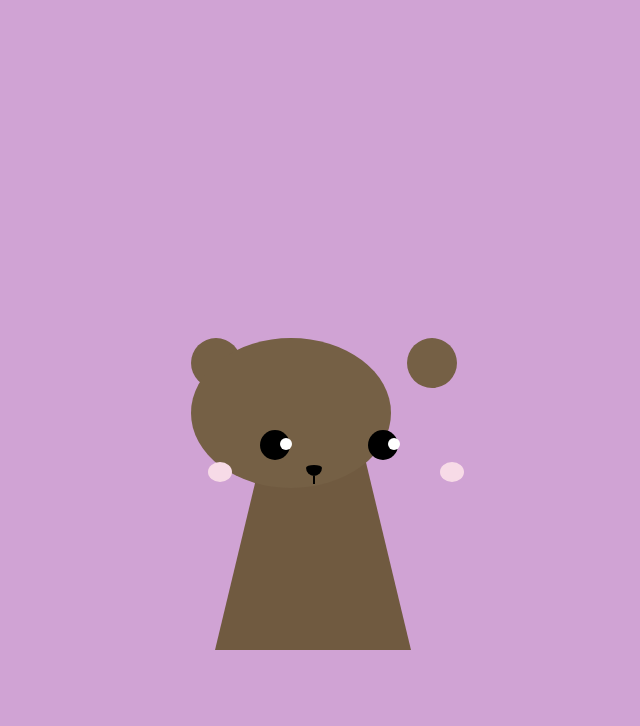
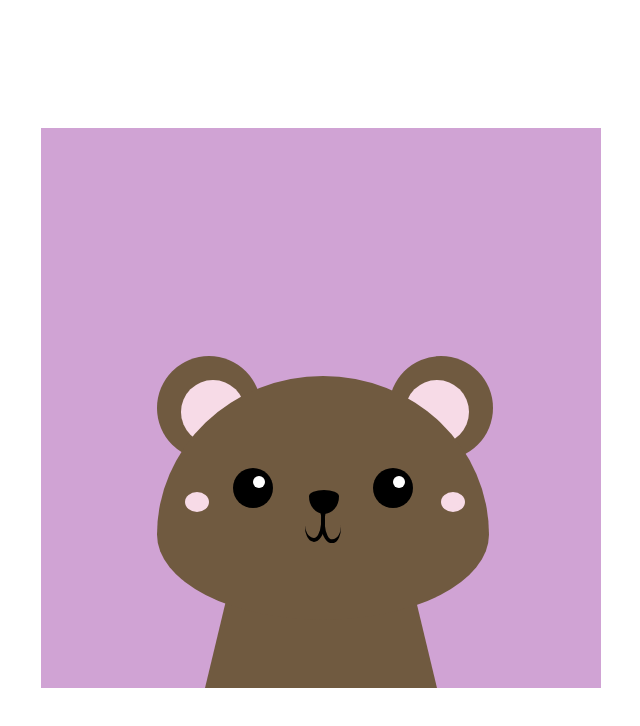
Before and after one commit to Rania-Alablani/CSS-bear, a plain HTML site: page index.html in a window 1280 px wide. Shown: the whole page, without its empty margins (327-967 px from the left). Drawn offline with Linux system fonts and the light colour scheme.

Commit message:
Update styles.css

```diff
--- a/styles.css
+++ b/styles.css
@@ -1,54 +1,51 @@
-body{
-  padding: 0;
-  margin: 0;
-  background-color:#d0a3d4;
-}
-
-.container{
-  height: 500px;
-  width: 400px;
-  left:0;
-  right:0;
-  top:0;
-  bottom:0;
-  margin: auto;
-  position: absolute;
+body {
+  height: 100vh;
+  width: 100vw;
   display: flex;
   align-items: center;
   justify-content: center;
 }
 
-.bear-body{
+.container {
   position: relative;
+  background: #d0a3d4;
+  height: 70vmin;
+  width: 70vmin;
+  display: flex;
+  justify-content: center;
+}
+
+.bear-body {
+  position: relative;
+  align-self: end;
   border-bottom: 25vmin solid #705a40;
   border-left: 6vmin solid transparent;
   border-right: 6vmin solid transparent;
-  height: 0px;
-  width: 100px;
-   align-self: end;
+  height: 0;
+  width: 17vmin;
 }
 
-.bear-body::after{
+.bear-body::after {
+  position: absolute;
   content: '';
-  border-radius: 50%;
-  background-color:#756045;
-  height: 150px;
-  width: 200px;
-  position: absolute;
+  background: #705a40;
+  height: 30.5vmin;
+  width: 41.5vmin;
+  border-radius: 50% 50% 50% 50% / 65% 65% 35% 35% ;
   top: -14vmin;
-  left: -9vmin;
+  left: -12vmin;
 }
 
-.eyes{
+.eyes {
   position: relative;
-  height:30px;
-  width:30px;
-  background-color: black;
+  background: black;
+  height: 5vmin;
+  width: 5vmin;
   border-radius: 50%;
+  top: -2.5vmin;
+  left: -2.5vmin;
   z-index: 1;
-  top: -20px;
-  left: -3px;
-  box-shadow: 13.5vmin 0;
+  box-shadow: 17.5vmin 0;
 }
 
 .eyes::after {
@@ -60,7 +57,7 @@ body{
   border-radius: 50%;
   left: 2.5vmin;
   top: 1vmin;
-  box-shadow: 13.5vmin 0 white;
+  box-shadow: 17.5vmin 0 white;
 }
 
 .eyes::before {
@@ -70,40 +67,70 @@ body{
   height: 2.5vmin;
   width: 3vmin;
   border-radius: 50%;
-  top: 4vmin;
-  left: -6.5vmin;
-  box-shadow: 29vmin 0 #f7dbe7;
+  top: 3vmin;
+  left: -6vmin;
+  box-shadow: 32vmin 0 #f7dbe7;
 }
 
-.nose{
+.nose {
   position: relative;
-  background-color: black;
-  height: 11px;
-  width: 16px;
-  border-radius: 50% 50% 50% 50% / 25% 25% 75% 75%;
-  z-index: 1;
-  left: 43px;
-  top: -15px;
-}
-
-.mouth{
-   background-color: black;
-  position: relative;
-  left:  50px;
-  top: -15px;
-  height: 8px;
-  width: 2px;
+  background: black;
+  height: 3vmin;
+  width: 3.8vmin;
+  border-radius: 50% 50% 50% 50% / 26% 26% 74% 74%;
+  top: -4.8vmin;
+  left: 7vmin;
   z-index: 1;
 }
 
+.mouth {
+  position: relative;
+  background: transparent;
+  height: 4vmin;
+  width: 2vmin;
+  border-radius: 50%;
+  border-bottom: 0.5vmin solid black;
+  border-right: 0.5vmin solid black;
+
+  top: -5.8vmin;
+  left: 6.5vmin;
+  transform: rotate(5deg);
+  z-index: 1;
+}
+
+.mouth::after {
+  position: absolute;
+  content: '';
+  height: 4vmin;
+  width: 2vmin;
+  border-radius: 50%;
+  border-bottom: 0.5vmin solid black;
+  border-left: 0.5vmin solid black;
+
+  left: 2vmin;
+  transform: rotate(-10deg);
+}
+
 .ears{
+  position: relative;
+  background: #705a40;
+  height: 13vmin;
+  width: 13vmin;
+  border-radius: 50%;
+  top: -29vmin;
+  left: -12vmin;
+  box-shadow: 29vmin 0 #705a40;
+}
+
+.ears::after {
+  position: absolute;
   content: '';
+  background: #f7dbe7;
+  height: 8vmin;
+  width: 8vmin;
   border-radius: 50%;
-  background-color:#756045;
-  height: 50px;
-  width: 50px;
-  position: absolute;
-  top: -14vmin;
-  left: -9vmin;
-  box-shadow: 27vmin 0 #756045;
+
+  top: 3vmin;
+  left: 3vmin;
+  box-shadow: 28vmin 0 #f7dbe7;
 }
```
